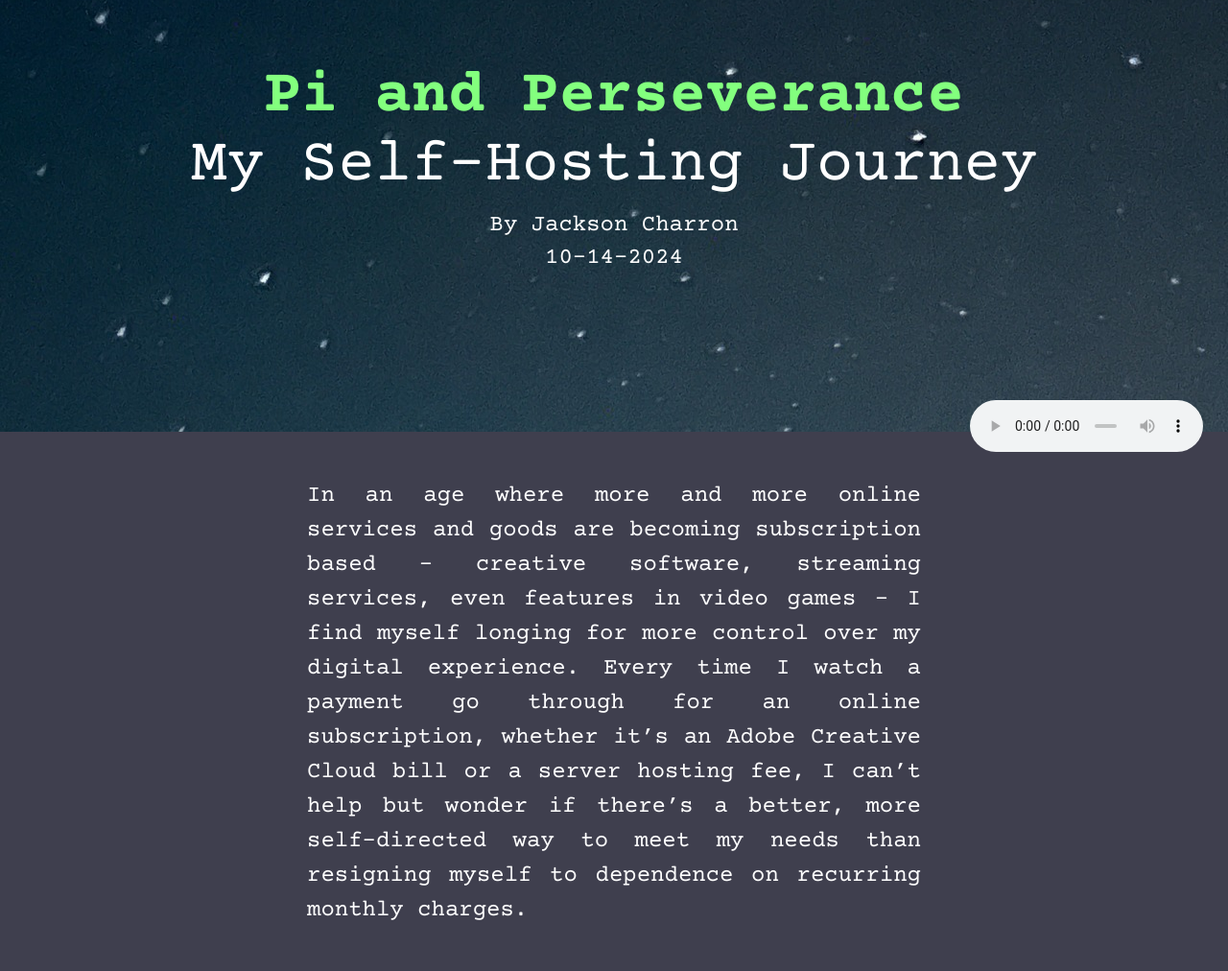
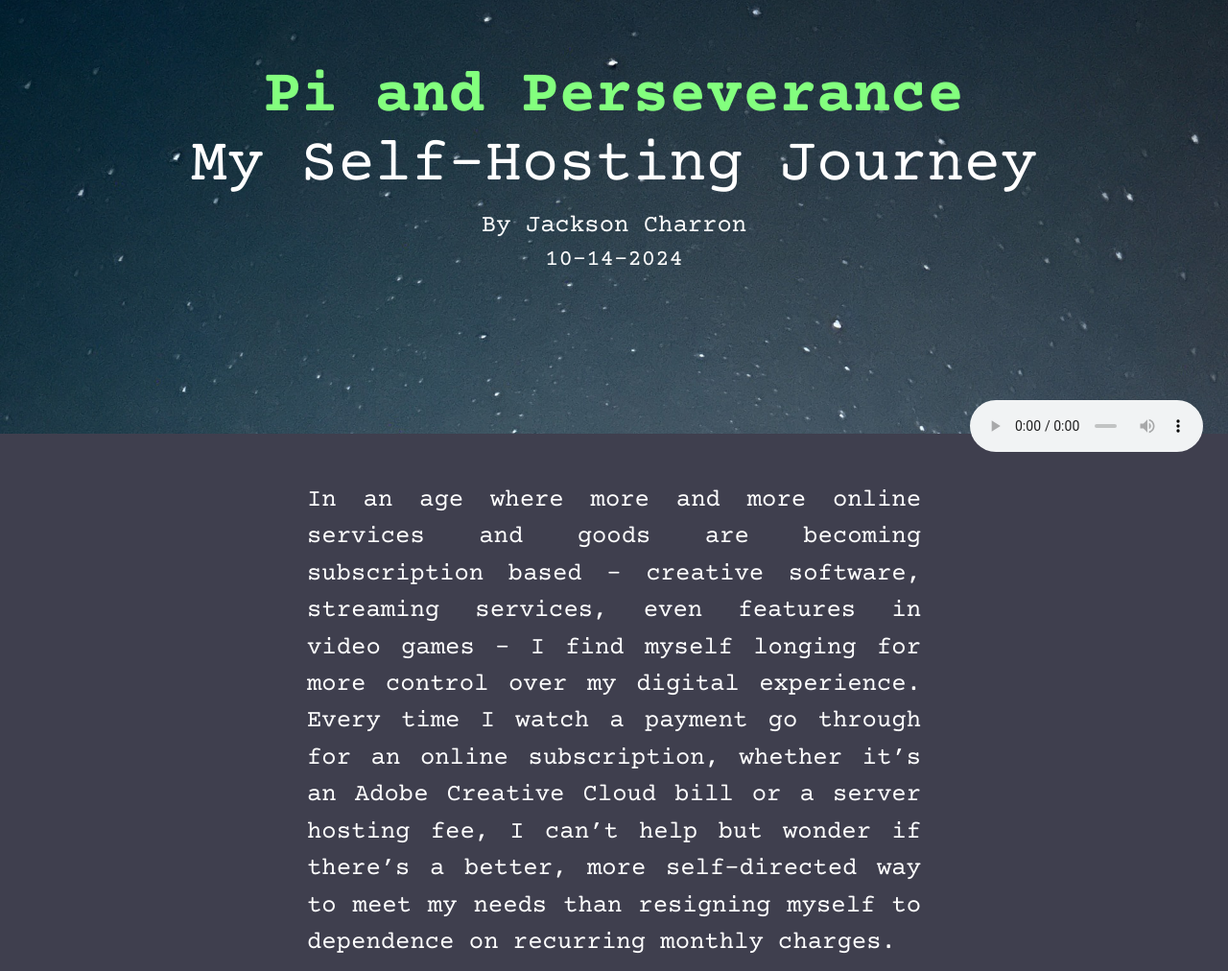
Before and after one commit to saltine6/portfolio-site, a plain HTML site: page blog.html in a window 1280 px wide. Shown: the part 89-1101 px from the top of the page at 96% size. Drawn offline with Linux system fonts and the light colour scheme.

Commit message:
reactivity improvements

```diff
--- a/index.css
+++ b/index.css
@@ -19,6 +19,7 @@
     display: flex;
     flex-direction: column;
     background-image: url("images/blogBackgroundImage.jpg");
+    background-size: cover;
     justify-content: center;
 }
 
@@ -62,7 +63,7 @@ p {
     font-family: 'Courier Prime';
     font-weight: normal;
     width: 50%;
-    font-size: 150%;
+    font-size: 2vw;
     margin-left: 25%;
     margin-right: auto;
     line-height: 150%;
@@ -95,7 +96,7 @@ audio {
 
 #blogAuthor {
     color: white;
-    font-size: 150%;
+    font-size: 2vw;
     font-family: 'Courier Prime';
     font-weight: normal;
     width: 50%;
@@ -120,6 +121,7 @@ audio {
     width: 100%;
     background-color:#2c2c36;
     background-image: url("images/blogBackgroundImage.jpg");
+    background-size: cover;
     background-attachment: fixed;
     margin-bottom: 2%;
     padding: 10% 0;
```
